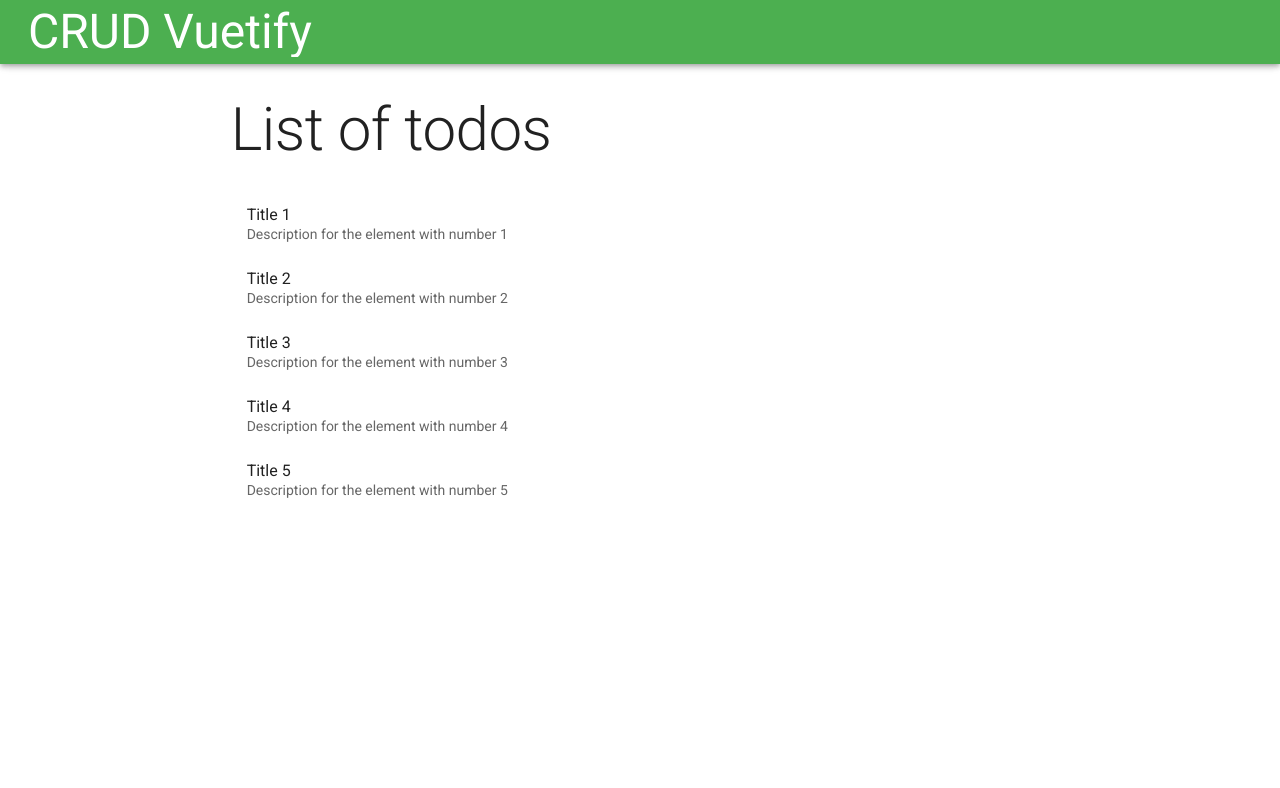
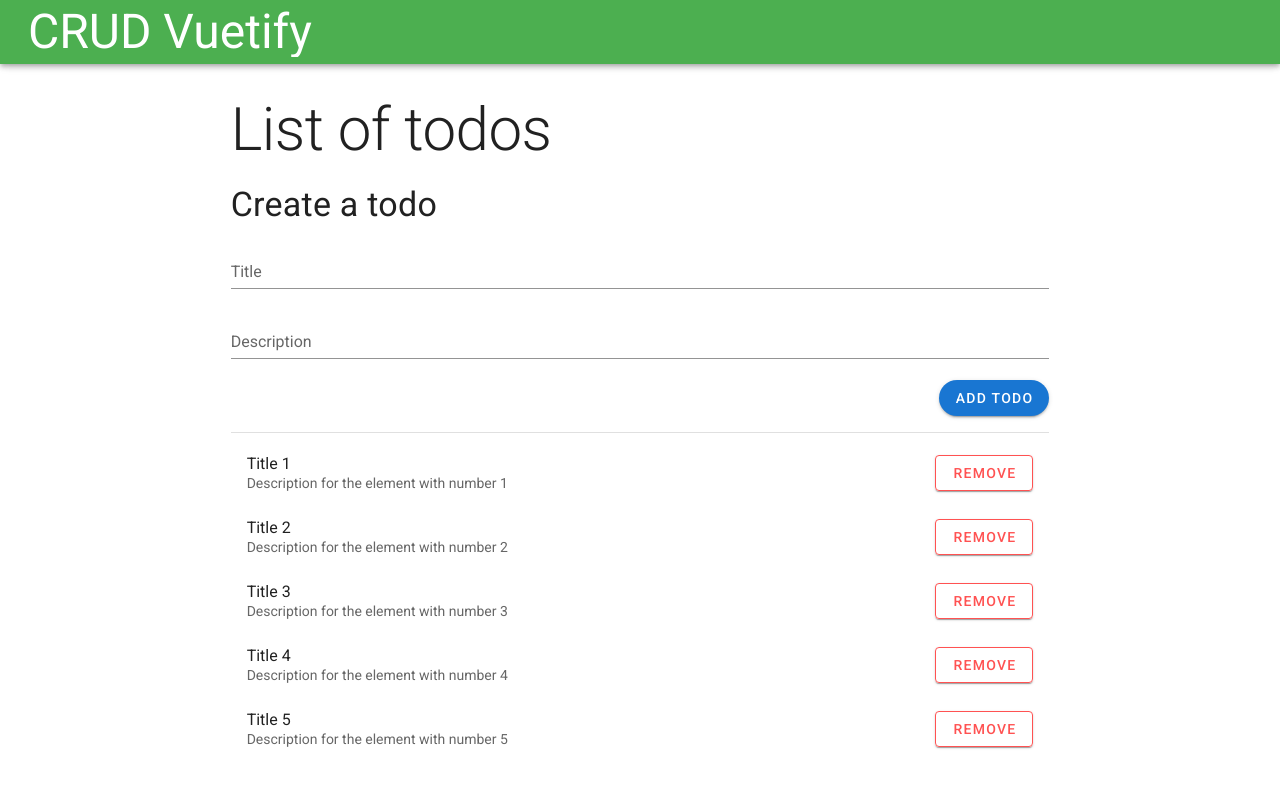
Before and after one commit to DrigaNicolai/crud-veutify, a Vue app: page / in a window 1280 px wide. Shown: the top 788 px of the page. Built offline with nearby package versions, Linux system fonts and the light colour scheme.

Commit message:
Some new functions(remove, create)

```diff
--- a/src/components/Todos.vue
+++ b/src/components/Todos.vue
@@ -2,8 +2,37 @@
   <v-row class="mx-2 mt-6 d-flex justify-center">
     <v-col md=4 lg=8>
       <h1 class="text-h2 mb-6">List of todos</h1>
+      <v-form>
+        <h2 class="text-h4 mb-5">Create a todo</h2>
+        <v-text-field
+          v-model="title"
+          label="Title"
+          required
+        >
+        </v-text-field>
+        <v-text-field
+          v-model="description"
+          label="Description"
+          required
+        >
+        </v-text-field>
+        <div class="text-center d-flex justify-end">
+          <v-btn
+            elevation="2"
+            rounded
+            dark
+            color="primary"
+            class="mb-4"
+            @click="createTodo"
+          >
+            Add todo
+          </v-btn>
+        </div>
+      </v-form>
+      <v-divider></v-divider>
       <v-list
         two-line
+        v-if="todos.length"
       >
         <v-list-item
           v-for="todo in todos"
@@ -13,8 +42,18 @@
             <v-list-item-title>{{ todo.title }}</v-list-item-title>
             <v-list-item-subtitle>{{ todo.description }}</v-list-item-subtitle>
           </v-list-item-content>
+          <v-btn
+            elevation="1"
+            outlined
+            depressed
+            color="error"
+            @click="removeTodo(todo)"
+          >
+            Remove
+          </v-btn>
         </v-list-item>
       </v-list>
+      <h3 v-else class="mt-4">No todos left</h3>
     </v-col>
   </v-row>
 </template>
@@ -22,6 +61,8 @@
 export default {
   data() {
     return {
+      title: "",
+      description: "",
       todos: [
         {
           id: 0,
@@ -50,6 +91,23 @@ export default {
         }
       ]
     }
+  },
+  methods: {
+    createTodo() {
+      if (this.title && this.description) {
+        const newTodo = {
+          id: Date.now(),
+          title: this.title,
+          description: this.description
+        };
+        this.todos.push(newTodo);
+        this.title = "";
+        this.description = "";
+      }
+    },
+    removeTodo(todo) {
+      this.todos = this.todos.filter(t => t.id !== todo.id)
+    }
   }
 }
 </script>
```
